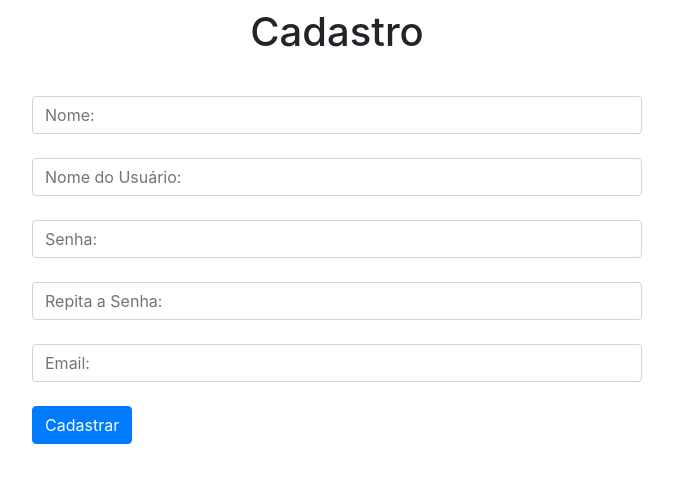
After one commit to eduardotks/Green-Sentinel, a Django app: page /register_user/ in a window 1280 px wide. The commit adds this page. Shown: the top 483 px of the page, without its empty margins (303-976 px from the left). Run offline with Django 4.2, Linux system fonts and the light colour scheme; some libraries are stand-ins or nearby versions.

Commit message:
Inclusão cadastro login

```diff
--- a/Python/app/templates/createSensor.html
+++ b/Python/app/templates/createSensor.html
@@ -17,7 +17,7 @@
     </div>
 
     <div class="col-8 m-auto pt-4 pb-2 text-center">
-            <form name="createSensor" id="createSensor" action="{% if db %}/update/{{db.id}}/{%else%}/create/{% endif %}" method="post">
+            <form name="createSensor" id="createSensor" action="{% if db %}/update_sensor/{{db.id}}/{%else%}/create/{% endif %}" method="post">
             {% csrf_token %}
             <!--{{form.as_p}}-->
             <div class="form-group mt-4">Nome: {{createSensor.name}}</div>
--- /dev/null
+++ b/Python/app/templates/registerUser.html
@@ -0,0 +1,34 @@
+<!DOCTYPE html>
+<html lang="pt-br">
+
+<head>
+    <meta charset="UTF-8">
+    <title>Formulário</title>
+    <link rel="stylesheet" href="https://stackpath.bootstrapcdn.com/bootstrap/4.4.1/css/bootstrap.min.css" integrity="sha384-Vkoo8x4CGsO3+Hhxv8T/Q5PaXtkKtu6ug5TOeNV6gBiFeWPGFN9MuhOf23Q9Ifjh" crossorigin="anonymous">
+</head>
+
+
+<body>
+    <div class="col-8 m-auto pt-2 pb-2 text-center">
+        <h1>Cadastro</h1>
+    </div>
+
+    <form name="form-users" id="formUsers" method="post" action="/create_user/">
+        <div class="col-6 mt-4 m-auto">
+            {% if msg %}
+                <div class="alert {{class}}">
+                    {{msg}}
+                </div>
+            {% endif %}
+
+            {% csrf_token %}
+            <input class="form-control mt-4" type="text" name="name" id="name" placeholder="Nome:">
+            <input class="form-control mt-4" type="text" name="user" id="user" placeholder="Nome do Usuário:">
+            <input class="form-control mt-4" type="password" name="password" id="password" placeholder="Senha:">
+            <input class="form-control mt-4" type="password" name="password-conf" id="password-conf" placeholder="Repita a Senha:">
+            <input class="form-control mt-4" type="email" name="email" id="email" placeholder="Email:">
+            <input class="btn btn-primary mt-4" type="submit" value="Cadastrar">
+        </div>
+    </form>
+</body>
+</html>
--- a/Python/app/templates/sensor.html
+++ b/Python/app/templates/sensor.html
@@ -36,7 +36,7 @@
               <td>{{dbs.duration}}</td>
               <td>
                   <a href="/view_sensor/{{dbs.id}}/" class="btn btn-dark">Visualizar</a>
-                  <a href="/update_sensor/{{dbs.id}}/" class="btn btn-primary">Editar</a>
+                  <a href="/edit_sensor/{{dbs.id}}/" class="btn btn-primary">Editar</a>
                   <a href="/delete_sensor/{{dbs.id}}/" class="btn btn-danger btnDel">Deletar</a>
               </td>
             </tr>
--- a/Python/app/templates/updateSensor.html
+++ b/Python/app/templates/updateSensor.html
@@ -17,7 +17,7 @@
     </div>
 
     <div class="col-8 m-auto pt-4 pb-2 text-center">
-        <form name="form" id="form" action="{% if db %}/update/{{db.id}}/{%else%}/create/{% endif %}" method="post">
+        <form name="form" id="form" action="{% if db %}/update_sensor/{{db.id}}/{%else%}/create/{% endif %}" method="post">
             {% csrf_token %}
             <!--{{form.as_p}}-->
             <div class="form-group mt-4">Nome: {{form.name}}</div>
--- a/Python/app/views.py
+++ b/Python/app/views.py
@@ -1,3 +1,4 @@
+from django.contrib.auth.models import User
 from django.shortcuts import render, redirect
 from django.http import HttpResponse
 from app.forms import SensorForm
@@ -33,14 +34,14 @@ def view_sensor(request, pk):
     return render(request, 'viewSensor.html', data)
 
 
-def update_sensor(request, pk):
+def edit_sensor(request, pk):
     data = {}
     data['db'] = Sensor.objects.get(pk=pk)
     data['createSensor'] = SensorForm(instance=data['db'])
     return render(request, 'createSensor.html', data)
 
 
-def update(request, pk):
+def update_sensor(request, pk):
     data = {}
     data['db'] = Sensor.objects.get(pk=pk)
     form = SensorForm(request.POST or None, instance=data['db'])
@@ -60,10 +61,12 @@ def home_planta(request):
     data['db'] = Planta.objects.all()
     return render(request, 'index.html', data)
 
+
 def form_planta(request):
     data = {}
     data['form_planta'] = PlantaForm()
-    return render(request,'form.html',data)
+    return render(request, 'form.html', data)
+
 
 def create_planta(request):
     form = PlantaForm(request.POST or None)
@@ -71,16 +74,19 @@ def create_planta(request):
         form.save()
         return redirect('home_planta')
 
+
 def view_planta(request, pk):
     data = {}
     data['db'] = Planta.objects.get(pk=pk)
-    return render(request, 'view.html',data)
+    return render(request, 'view.html', data)
+
 
 def edit_planta(request, pk):
     data = {}
     data['db'] = Planta.objects.get(pk=pk)
     data['form_planta'] = PlantaForm(instance=data['db'])
-    return render(request, 'form.html',data)
+    return render(request, 'form.html', data)
+
 
 def update_planta(request, pk):
     data = {}
@@ -90,7 +96,26 @@ def update_planta(request, pk):
         form.save()
         return redirect('home_planta')
 
+
 def delete_planta(request, pk):
     db = Planta.objects.get(pk=pk)
     db.delete()
     return redirect('home_planta')
+
+
+def register_user(request):
+    return render(request, 'registerUser.html')
+
+
+def create_user(request):
+    data = {}
+    if request.POST['password'] != request.POST['password-conf']:
+        data['msg'] = 'Senha e confirmação de senha diferentes!'
+        data['class'] = 'alert-danger'
+    else:
+        user = User.objects.create_user(request.POST['user'], request.POST['email'], request.POST['password'])
+        user.first_name = request.POST['name']
+        user.save()
+        data['msg'] = 'Usuário cadastrado com sucesso!'
+        data['class'] = 'alert-success'
+    return render(request, 'registerUser.html', data)
--- a/Python/project/urls.py
+++ b/Python/project/urls.py
@@ -15,7 +15,9 @@ Including another URLconf
 """
 from django.contrib import admin
 from django.urls import path
-from app.views import sensor, create_sensor, create, view_sensor, update_sensor, update, delete_sensor, home_planta, form_planta, create_planta, view_planta, edit_planta, update_planta, delete_planta
+from app.views import sensor, create_sensor, create, view_sensor, edit_sensor, update_sensor, delete_sensor, \
+    home_planta, form_planta, create_planta, view_planta, edit_planta, update_planta, delete_planta, register_user, \
+    create_user
 
 urlpatterns = [
     path('admin/', admin.site.urls),
@@ -23,8 +25,8 @@ urlpatterns = [
     path('create_sensor/', create_sensor),
     path('create/', create, name='create'),
     path('view_sensor/<int:pk>/', view_sensor, name='view_sensor'),
+    path('edit_sensor/<int:pk>/', edit_sensor, name='edit_sensor'),
     path('update_sensor/<int:pk>/', update_sensor, name='update_sensor'),
-    path('update/<int:pk>/', update, name='update'),
     path('delete_sensor/<int:pk>/', delete_sensor, name='delete_sensor'),
     path('', home_planta, name='home_planta'),
     path('form_planta/', form_planta, name='form_planta'),
@@ -33,4 +35,6 @@ urlpatterns = [
     path('edit_planta/<int:pk>/', edit_planta, name='edit_planta'),
     path('update_planta/<int:pk>/', update_planta, name='update_planta'),
     path('delete_planta/<int:pk>/', delete_planta, name='delete_planta'),
+    path('register_user/', register_user),
+    path('create_user/', create_user),
 ]
```
Also changed, not shown: Python/app/forms.py (+12 -4 lines), Python/app/models.py (+12 -3 lines).
